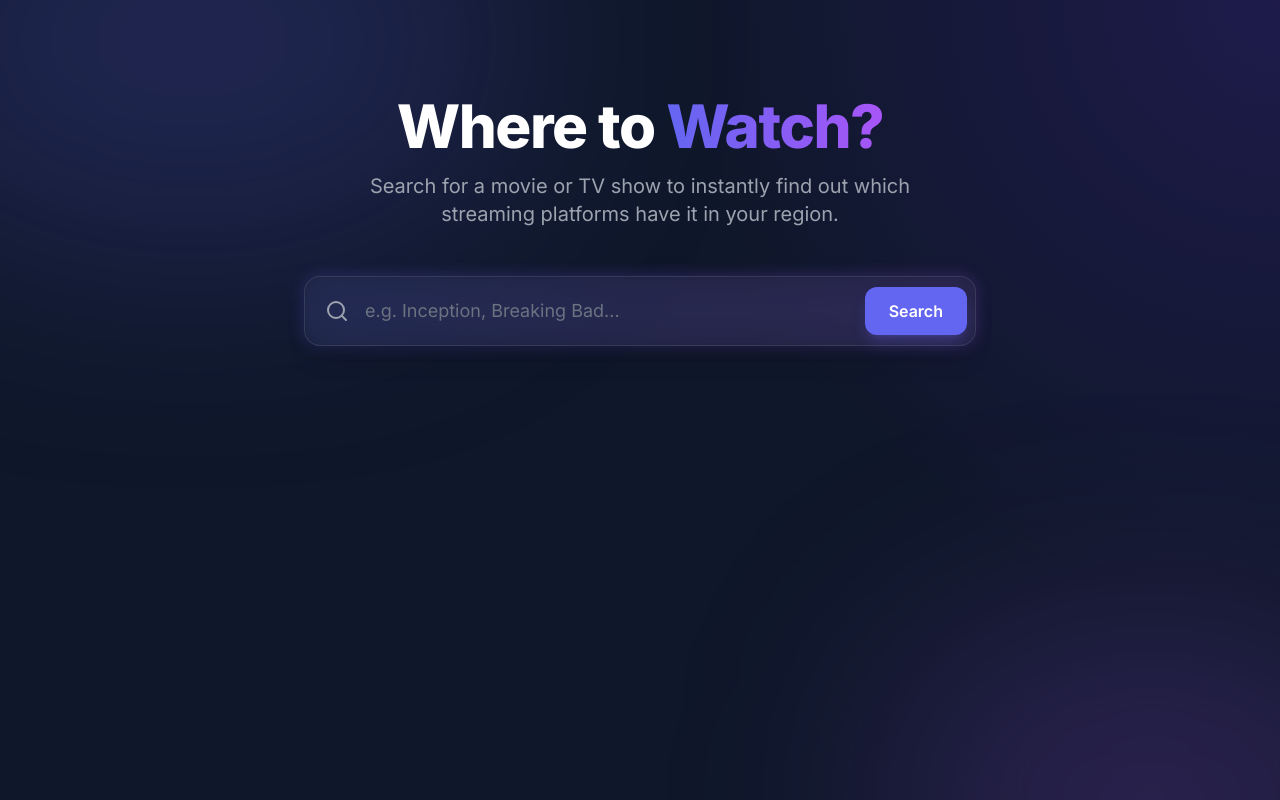
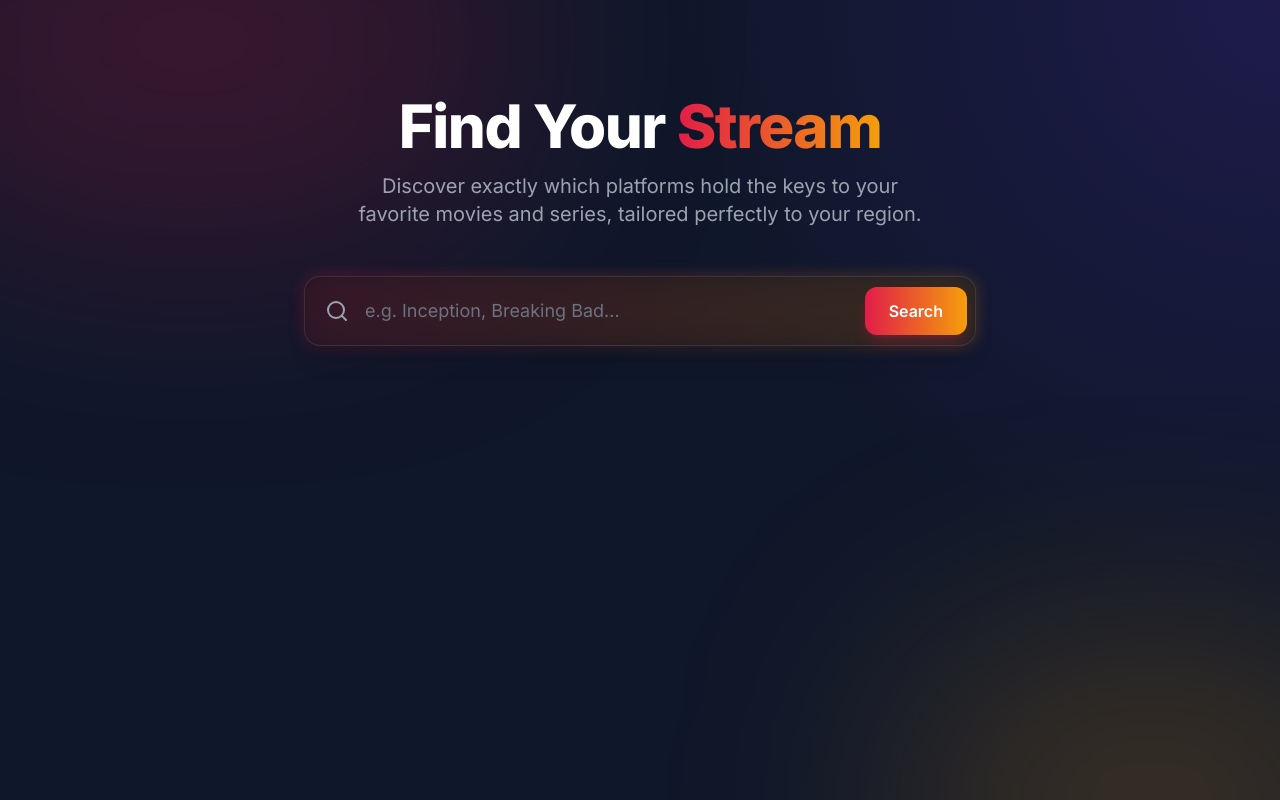
Before and after one commit to yigittekin35/where-to-watch, a Next.js app: page / in a window 1280 px wide. Built offline with nearby package versions, Linux system fonts and the light colour scheme.

Commit message:
style: complete rebrand with new premium cinema color palette and original copy

```diff
--- a/src/app/page.tsx
+++ b/src/app/page.tsx
@@ -53,10 +53,10 @@ export default function Home() {
       {/* Header */}
       <div className="text-center mb-12 relative z-10">
         <h1 className="text-5xl md:text-6xl font-extrabold mb-4 tracking-tight">
-          Where to <span className="text-transparent bg-clip-text bg-gradient-to-r from-primary to-secondary">Watch?</span>
+          Find Your <span className="text-transparent bg-clip-text bg-gradient-to-r from-primary to-secondary">Stream</span>
         </h1>
         <p className="text-gray-400 text-lg md:text-xl max-w-xl mx-auto">
-          Search for a movie or TV show to instantly find out which streaming platforms have it in your region.
+          Discover exactly which platforms hold the keys to your favorite movies and series, tailored perfectly to your region.
         </p>
       </div>
 
@@ -76,7 +76,7 @@ export default function Home() {
             <button
               type="submit"
               disabled={loading}
-              className="bg-primary hover:bg-primary/90 text-white px-4 md:px-6 py-2.5 md:py-3 rounded-xl font-semibold transition-all shadow-lg shadow-primary/25 disabled:opacity-70 disabled:cursor-not-allowed flex items-center gap-2 shrink-0 text-sm md:text-base"
+              className="bg-gradient-to-r from-primary to-secondary hover:opacity-90 text-white px-4 md:px-6 py-2.5 md:py-3 rounded-xl font-semibold transition-all shadow-lg shadow-primary/25 disabled:opacity-70 disabled:cursor-not-allowed flex items-center gap-2 shrink-0 text-sm md:text-base"
             >
               {loading ? <Loader2 className="w-4 h-4 md:w-5 md:h-5 animate-spin" /> : 'Search'}
             </button>
@@ -105,8 +105,8 @@ export default function Home() {
                       alt={result.title}
                       className="w-full aspect-[2/3] object-cover object-center rounded-t-3xl md:rounded-l-3xl md:rounded-tr-none"
                     />
-                    <div className="absolute inset-0 bg-gradient-to-t from-[#0f172a] to-transparent md:hidden rounded-t-3xl" />
-                    <div className="absolute inset-0 bg-gradient-to-r from-transparent to-[#1e293b]/80 hidden md:block rounded-l-3xl pointer-events-none" />
+                    <div className="absolute inset-0 bg-gradient-to-t from-background to-transparent md:hidden rounded-t-3xl" />
+                    <div className="absolute inset-0 bg-gradient-to-r from-transparent to-surface/80 hidden md:block rounded-l-3xl pointer-events-none" />
                   </div>
                 ) : (
                   <div className="md:w-1/3 aspect-[2/3] bg-surface flex items-center justify-center shrink-0 border-r border-white/5">
@@ -125,7 +125,7 @@ export default function Home() {
                           <Star className="w-4 h-4 text-yellow-500 fill-yellow-500" />
                           <span className="text-white">{result.rating ? result.rating.toFixed(1) : 'N/A'}</span>
                         </span>
-                        <span className="uppercase text-xs tracking-wider bg-primary/20 text-primary-300 px-2 py-1 rounded-md">
+                        <span className="uppercase text-xs tracking-wider bg-primary/20 text-primary px-2 py-1 rounded-md font-bold">
                           {result.type === 'movie' ? 'Movie' : 'TV Show'}
                         </span>
                       </div>
--- a/tailwind.config.js
+++ b/tailwind.config.js
@@ -8,10 +8,10 @@ module.exports = {
   theme: {
     extend: {
       colors: {
-        primary: '#6366f1',
-        secondary: '#a855f7',
-        background: '#0f172a',
-        surface: '#1e293b',
+        primary: '#e11d48', // Rose/Crimson
+        secondary: '#f59e0b', // Amber/Gold
+        background: '#09090b', // Deep OLED Black
+        surface: '#18181b', // Dark Surface
       }
     },
   },
```
